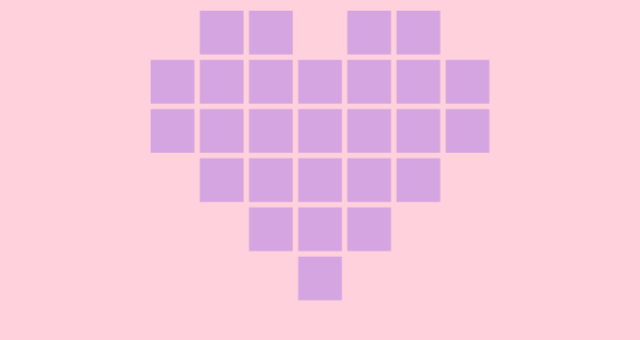
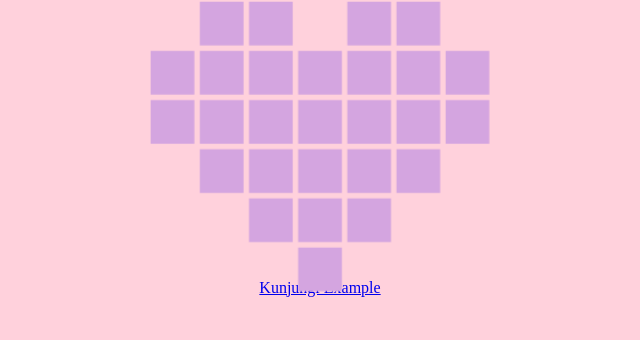
Before and after one commit to yxzukii/HBD-CACA, a plain HTML site: page index.html in a window 1280 px wide. Shown: the part 330-670 px from the top of the page, without its empty margins (320-960 px from the left). Drawn offline with Linux system fonts and the light colour scheme.

Commit message:
Update index.html

```diff
--- a/index.html
+++ b/index.html
@@ -117,5 +117,7 @@
         <div class="invisible"></div>
         <div class="invisible"></div>
     </div>
+    <a href="https://www.HBDCACA20.com">Kunjungi Example</a>
+
 </body>
 </html>
```
